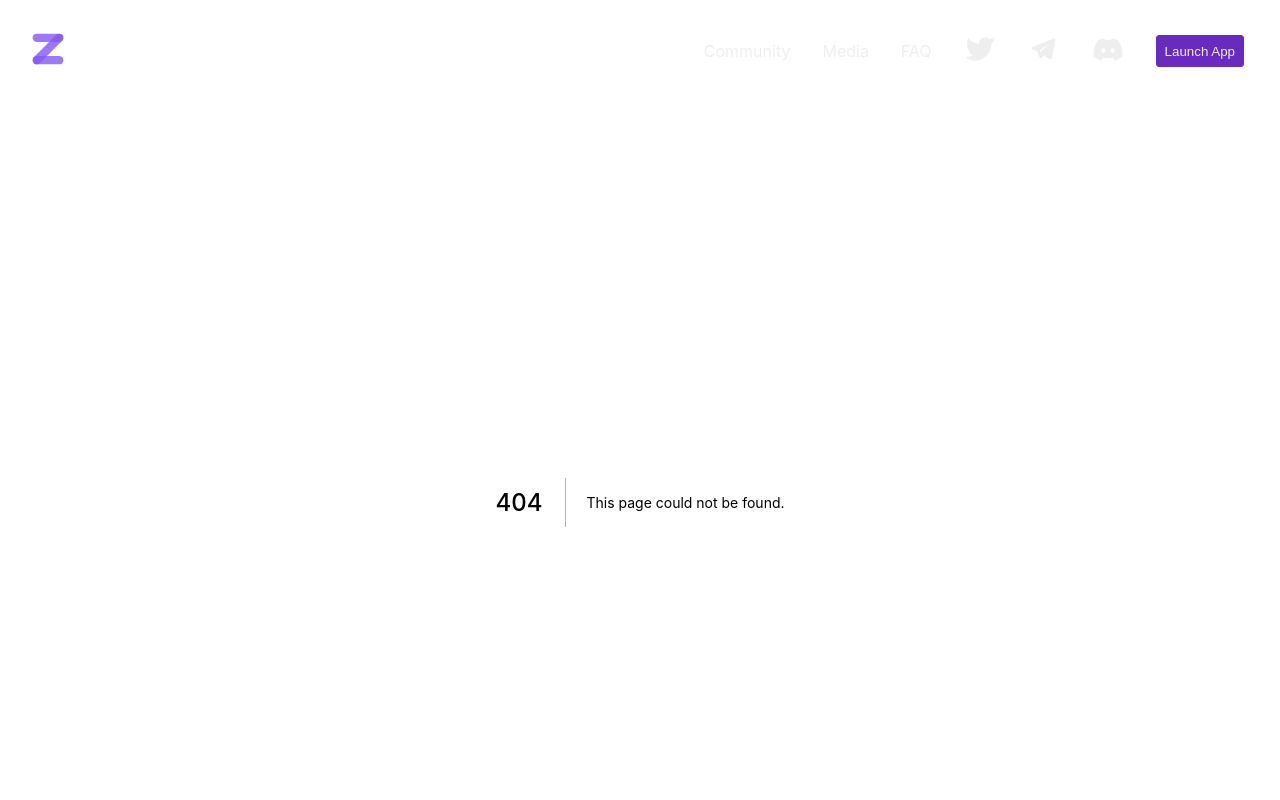
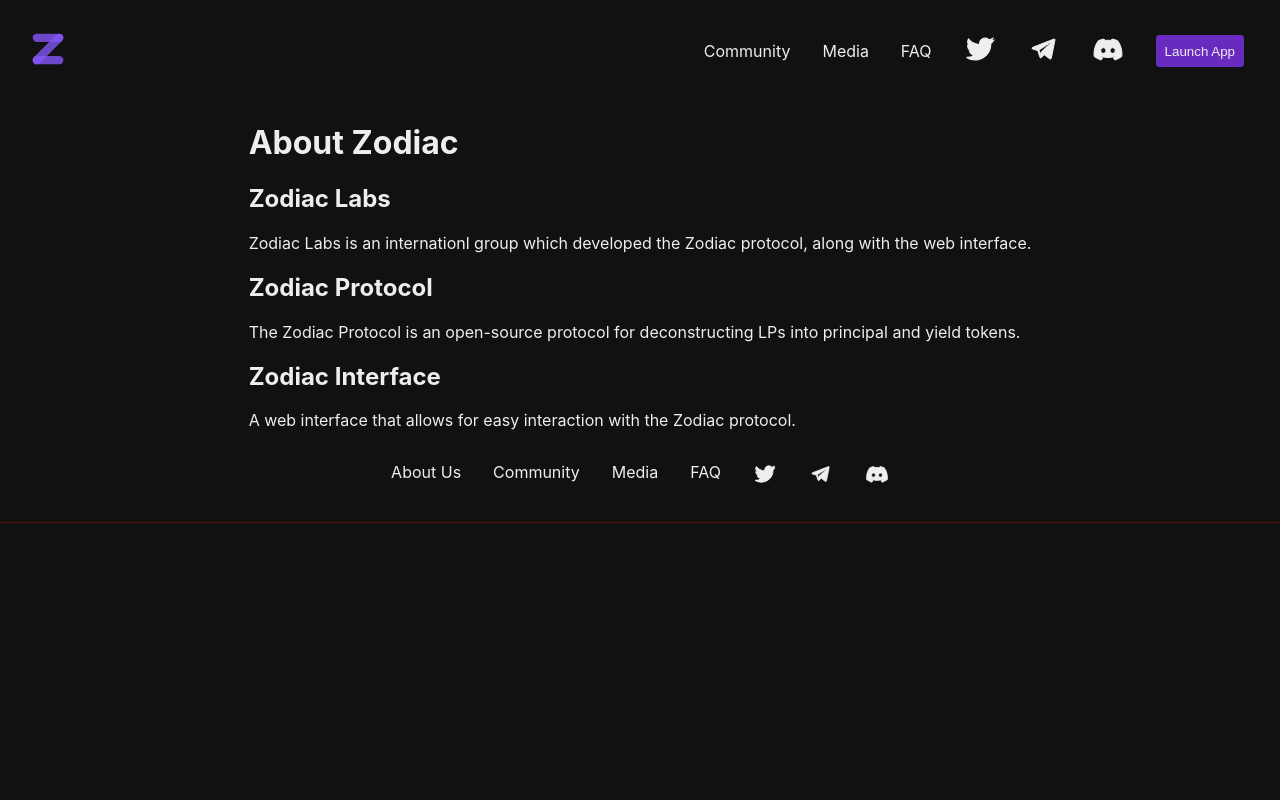
Before and after one commit to zodiac-protocol/landing-page, a Next.js app: page /about in a window 1280 px wide. Before the commit this address had no page. Shown: the top 800 px of the page. Built offline with nearby package versions, Linux system fonts and the light colour scheme.

Commit message:
feat: add about page

```diff
--- /dev/null
+++ b/pages/about.js
@@ -0,0 +1,18 @@
+export default function About() {
+    return (
+        <div>
+            <h1>About Zodiac</h1>
+            <h2>Zodiac Labs</h2>
+            <div>
+                Zodiac Labs is an internationl group which developed the Zodiac protocol, along with the web interface.
+            </div>
+            <h2>Zodiac Protocol </h2>
+            <div>The Zodiac Protocol is an open-source protocol for deconstructing LPs into principal and yield tokens.
+            </div>
+            <h2>Zodiac Interface</h2>
+            <div>
+                A web interface that allows for easy interaction with the Zodiac protocol.
+            </div>
+        </div>
+    )
+}
```
